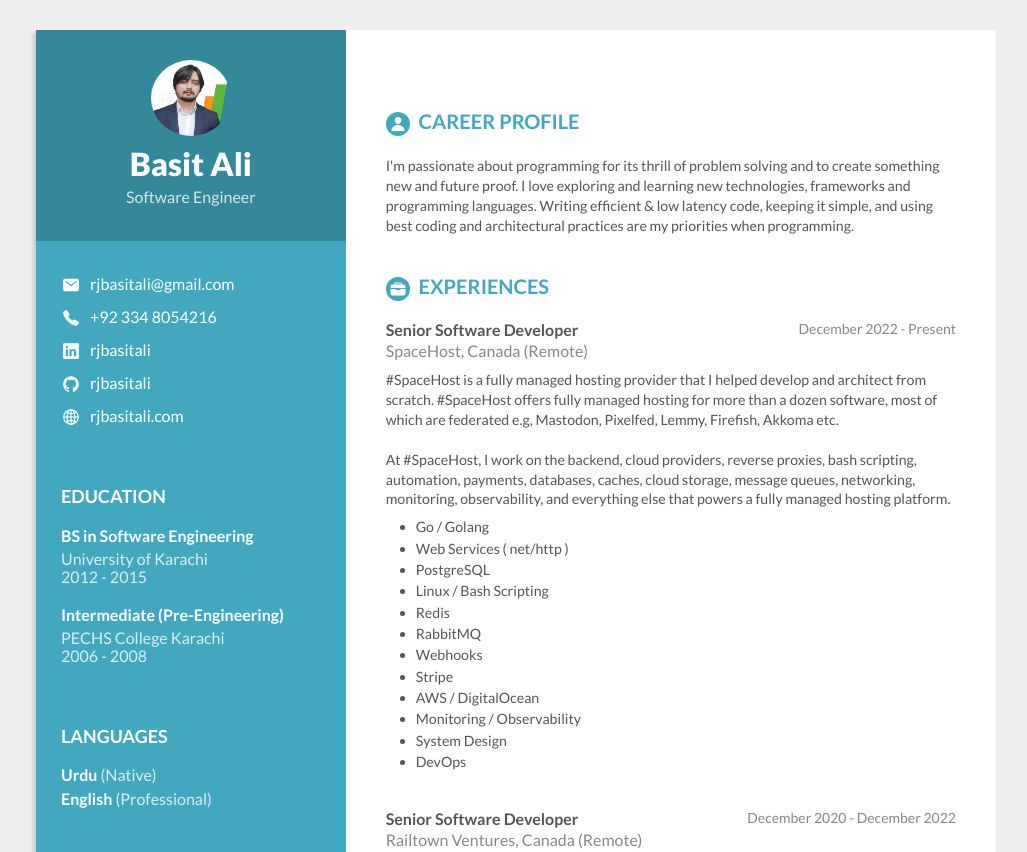
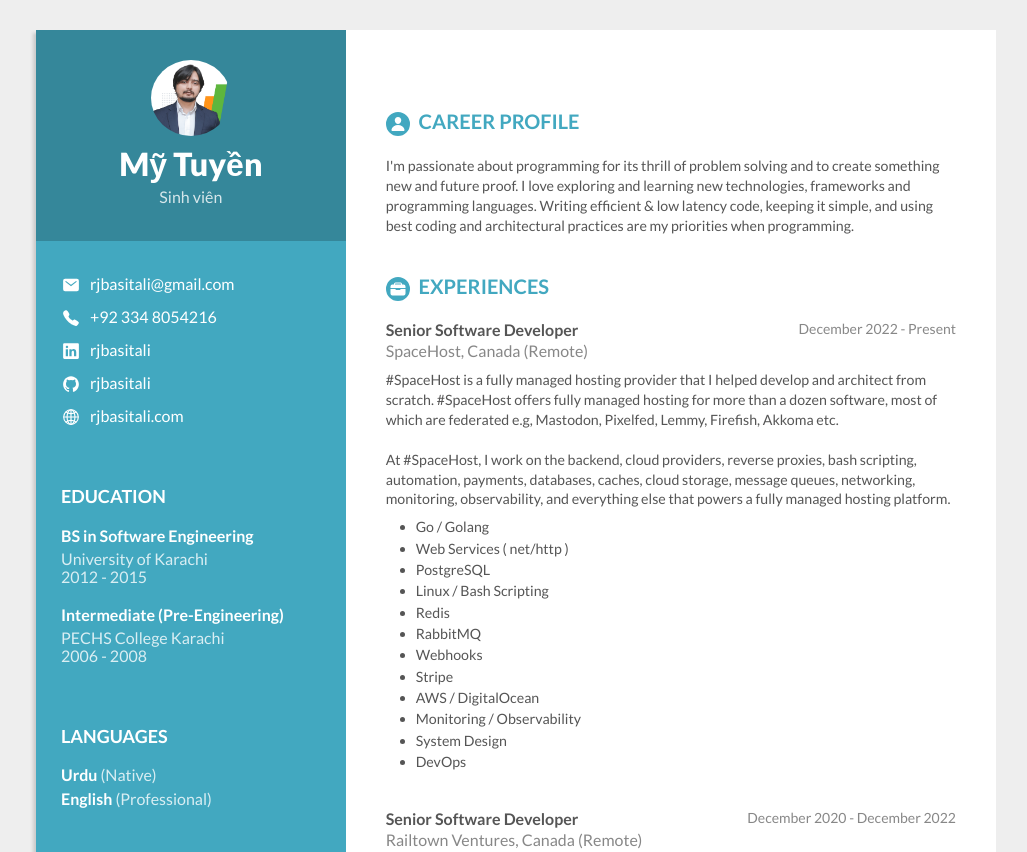
Before and after one commit to mytuyen83/mytuyen.github.io, a plain HTML site: page index.html in a window 1280 px wide. Shown: the top 852 px of the page, without its empty margins (124-1151 px from the left). Drawn offline with nearby package versions, Linux system fonts and the light colour scheme.

Commit message:
Update index.html

```diff
--- a/index.html
+++ b/index.html
@@ -1,7 +1,7 @@
 <!DOCTYPE html>
 <html lang="en">
     <head>
-        <title>Basit Ali - Resume</title>
+        <title> My Tuyen - Resume</title>
         <link rel="stylesheet" type="text/css" href="vendors/css/normalize.css">
         <link rel="stylesheet" type="text/css" href="vendors/css/grid.css">
         <link rel="stylesheet" type="text/css" href="resources/css/style.css">
@@ -24,8 +24,8 @@
             <div class="col span-1-of-3 personal">
                 <div class="personal-header">
                     <img src="resources/img/profile_pic2.png" alt="Profile picture">
-                    <h1>Basit Ali</h1>
-                    <p>Software Engineer</p>
+                    <h1>Mỹ Tuyền</h1>
+                    <p>Sinh viên</p>
                 </div>
                 <div class="personal-details">
                     <div class="personal-info">
```
